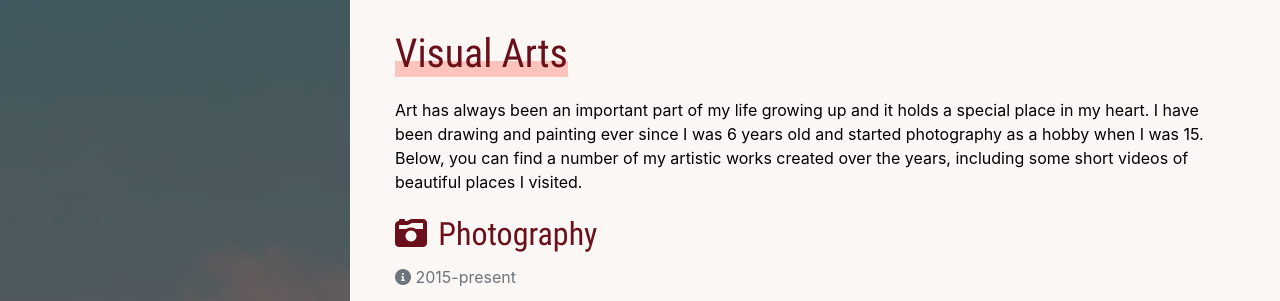
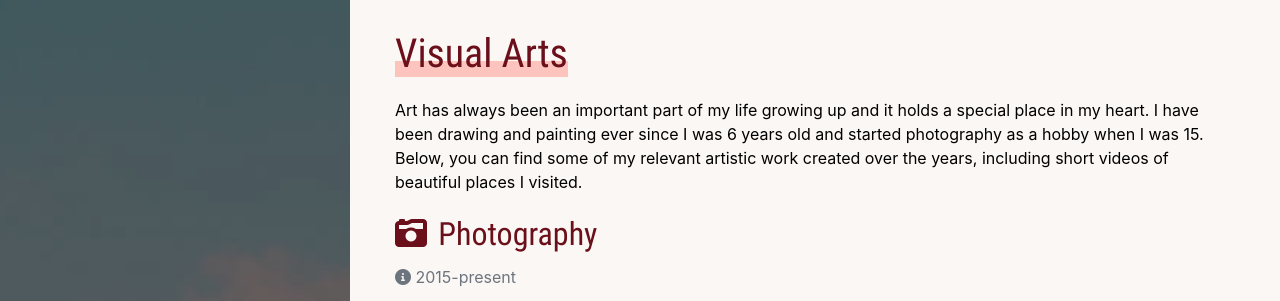
Before and after one commit to allyth/allyth.me, a Jekyll site: the page built from visual-arts.html, in a window 1280 px wide, cut to the strip 0-301 px from the top of the page. Built offline with Jekyll 4.4.1, drawn with Linux system fonts in a browser that asks for light colours.

Commit message:
Small visual arts description change

```diff
--- a/visual-arts.html
+++ b/visual-arts.html
@@ -11,7 +11,7 @@ title: "Visual Arts"
                 <span class="ap-highlight-pink">Visual Arts</span>
             </h1>
 
-            <p>Art has always been an important part of my life growing up and it holds a special place in my heart. I have been drawing and painting ever since I was 6 years old and started photography as a hobby when I was 15. Below, you can find a number of my artistic works created over the years, including some short videos of beautiful places I visited.</p>
+            <p>Art has always been an important part of my life growing up and it holds a special place in my heart. I have been drawing and painting ever since I was 6 years old and started photography as a hobby when I was 15. Below, you can find some of my relevant artistic work created over the years, including short videos of beautiful places I visited.</p>
 
 
             {% assign visual_arts = site.visual_arts | sort: 'date' | reverse %}
```
